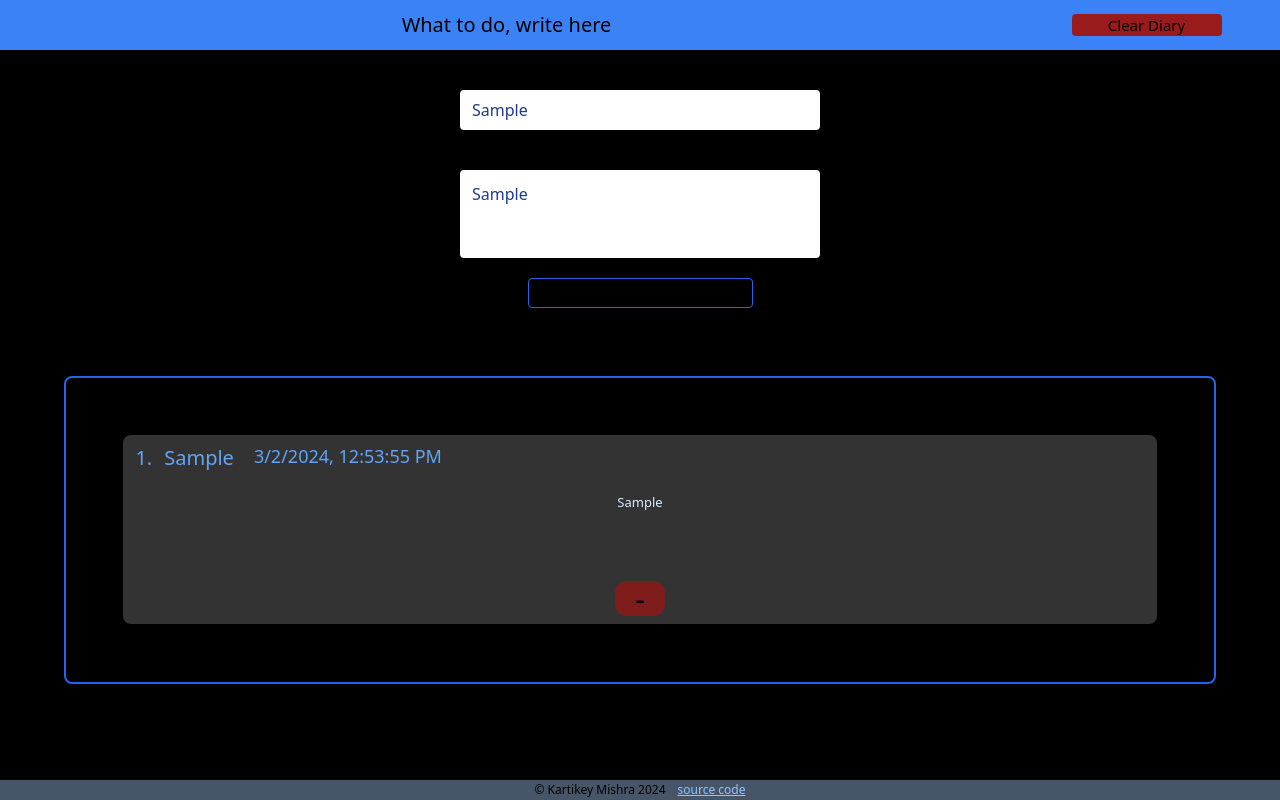
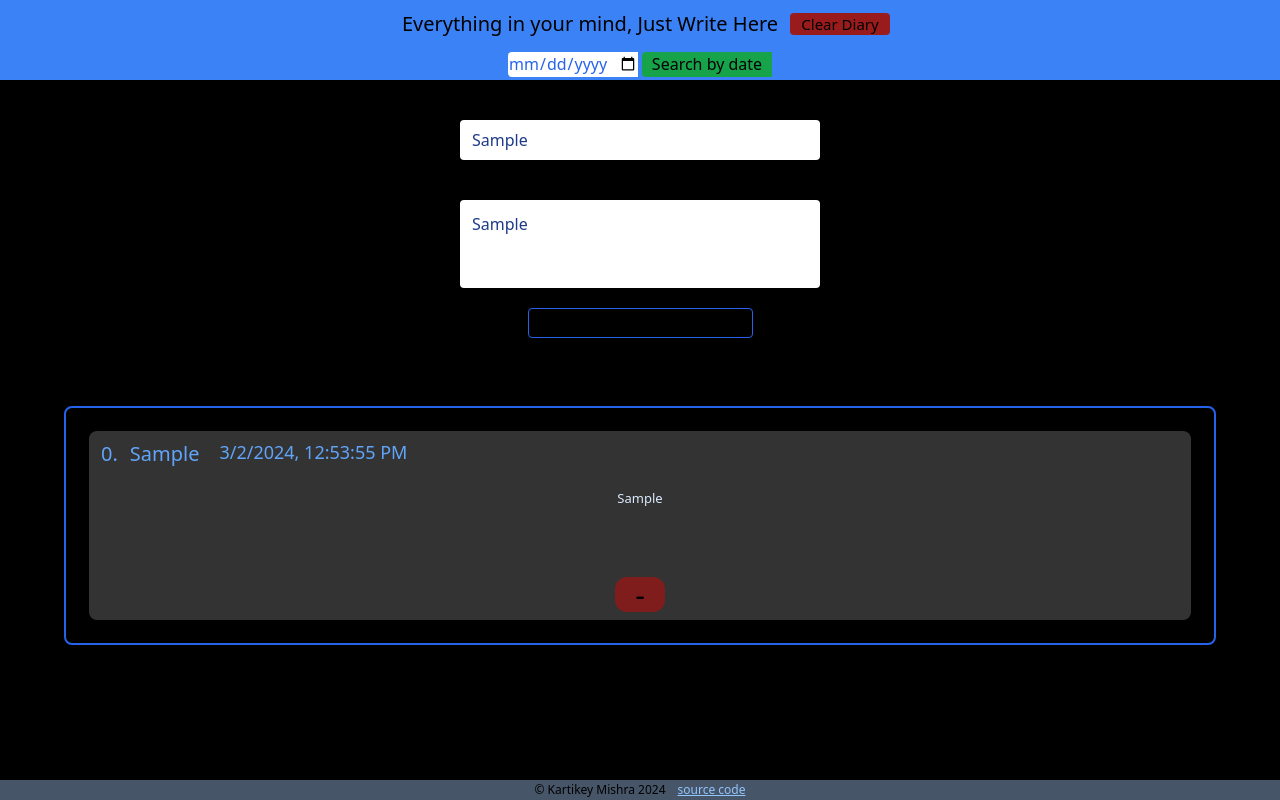
Before and after one commit to kartikeycsjm/diary, a Next.js app: page / in a window 1280 px wide. Both pictures are taken after typing "Sample", "Sample" into the empty fields and a click on the button "Save". Built offline with nearby package versions, Linux system fonts and the light colour scheme.

Commit message:
created a search by date feature

```diff
--- /dev/null
+++ b/app/[date]/page.jsx
@@ -0,0 +1,60 @@
+'use client'
+import React, { useEffect, useState } from 'react'
+import Task from '@/app/components/Task'
+import Footer from '@/app/components/Footer'
+import { useParams } from 'next/navigation'
+const Page = () => {
+    const handleClick = () => {
+        const ans = confirm('Do you want to Clear diary?')
+        if (ans) {
+            const ans2 = confirm('You will last your all the stuffs that you have written, do you really want to delete?')
+            if (ans2) {
+                localStorage.clear();
+                setData([])
+            }
+        }
+    }
+    const params = useParams();
+    const [data, setData] = useState([])
+    const storedData = [...JSON.parse(localStorage.getItem('data'))];
+    useEffect(() => {
+        const fetchData = () => {
+            const searchData = storedData.filter(item => item.d.startsWith(params.date));
+            setData(searchData);
+        };
+        fetchData();
+    }, [params.date]);
+    const del = (index) => {
+        const taskToDelete = data[index];
+        let newData = data.filter((item, i) => i !== index);
+        setData(newData);
+        const updatedStoredData = storedData.filter((item) => item.title !== taskToDelete.title&&item.description!==taskToDelete.description&&item.d!==taskToDelete.d);
+        localStorage.setItem('data', JSON.stringify(updatedStoredData));
+    };
+    return (
+        <div className='w-full min-h-screen bg-black flex items-center flex-col'>
+            <div className='w-full h-[70px] flex justify-center items-center bg-blue-500 flex-col'>
+            <div className='w-[500px] h-[60%] flex justify-center items-center bg-blue-500'>
+                <h1
+                    className='w-[400px] text-[20px] flex justify-center items-center'>
+                    Everything in your mind, Just Write Here
+                </h1>
+                <button
+                    onClick={handleClick}
+                    className='cursor-not-allowed text-[15px] w-[100px] rounded bg-red-800'>
+                    Clear Diary
+                </button>
+            </div>
+                <h2>{params.date}</h2>
+            </div>
+            <div id="tasks" className='w-full m-4 flex items-center flex-col'>
+                {data.map((item, index) => (
+                    <Task key={index} srn={index + 1} title={item.title} date={item.d.toLocaleString()} description={item.description} del={() => del(index)} />
+                ))}
+            </div>
+            <Footer></Footer>
+        </div>
+    )
+}
+
+export default Page;
--- a/app/components/Header.jsx
+++ b/app/components/Header.jsx
@@ -1,28 +1,38 @@
 'use client'
-import React from 'react'
+import { useRouter } from 'next/navigation';
+import React, { useState } from 'react'
 
-const Header = ({setData}) => {
+const Header = ({ data, setData }) => {
+    let router=useRouter()
+    const [date,setDate]=useState('');
     const handleClick = () => {
-        const ans=confirm('Do you want to Clear diary?',"")
-        if(ans){
-            const ans2=confirm('You will last your all the stuffs that you have written, do you really want to delete?')
-            if(ans2){
+        const ans = confirm('Do you want to Clear diary?')
+        if (ans) {
+            const ans2 = confirm('You will last your all the stuffs that you have written, do you really want to delete?')
+            if (ans2) {
                 localStorage.clear();
                 setData([])
             }
         }
     }
     return (
-        <div className='w-full h-[50px] flex justify-around items-center bg-blue-500'>
+        <div className='w-full h-[80px] flex justify-around items-center bg-blue-500 flex-col'>
+            <div className='w-[500px] h-[60%] flex justify-center items-center bg-blue-500'>
                 <h1
-                className='w-[70%] text-[20px] flex justify-center items-center'>
-                What to do, write here
+                    className='w-[400px] text-[20px] flex justify-center items-center'>
+                    Everything in your mind, Just Write Here
                 </h1>
                 <button
                     onClick={handleClick}
-                className='cursor-not-allowed text-[15px] w-[150px] rounded bg-red-800'>
+                    className='cursor-not-allowed text-[15px] w-[100px] rounded bg-red-800'>
                     Clear Diary
                 </button>
+            </div>
+            <div id="search" className='w-[300px] h-[40%] flex justify-center items-center'>
+                <input type="date" value={date} onChange={e=>setDate(e.target.value)}
+                className='mr-1 w-[130px] rounded-l text-blue-600 h-[25px]'/>
+                <button onClick={()=>router.push(`/${date}`)} className='w-[130px] h-[25px] rounded-l bg-green-600'>Search by date</button>
+            </div>
         </div>
     )
 }
--- a/app/components/Task.jsx
+++ b/app/components/Task.jsx
@@ -4,7 +4,7 @@ const Task = ({srn,title,date,description,del}) => {
     return (
         <div className='w-[90%] min-h-[220px] rounded-lg border-[2px] border-blue-600
         flex justify-center items-center my-5'>
-            <div className='my-[5%] w-[90%] min-h-[178px] rounded-lg bg-[#333333]
+            <div className='my-[2%] w-[96%] min-h-[178px] rounded-lg bg-[#333333]
             flex items-center flex-col'>
                 <div id="head" className='text-blue-400  w-full text-[15px] flex items-start py-2'>
                     <span className='text-blue-400 px-3 text-[20px]'>{srn}.</span>
--- a/app/page.jsx
+++ b/app/page.jsx
@@ -65,7 +65,7 @@ const page = () => {
       <div id="tasks" className='w-full m-4 flex items-center flex-col'>
         {data &&
           data.slice().reverse().map((item, index) => (
-            <Task key={index} srn={index+1}
+            <Task key={index} srn={index}
               title={item.title}
               date={item.d.toLocaleString()}
               description={item.description}
```
Lines whose indentation alone changed are shown as unchanged.
